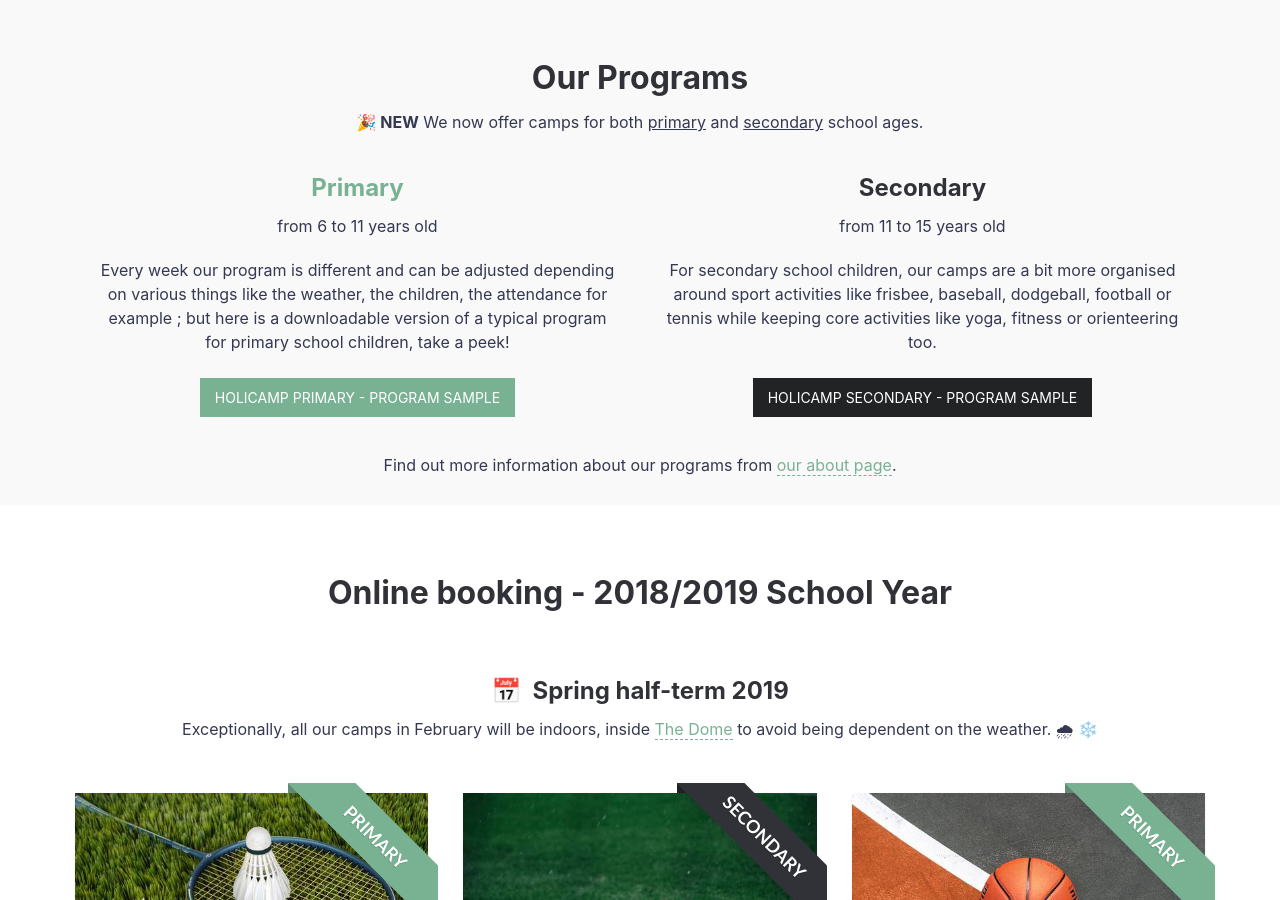
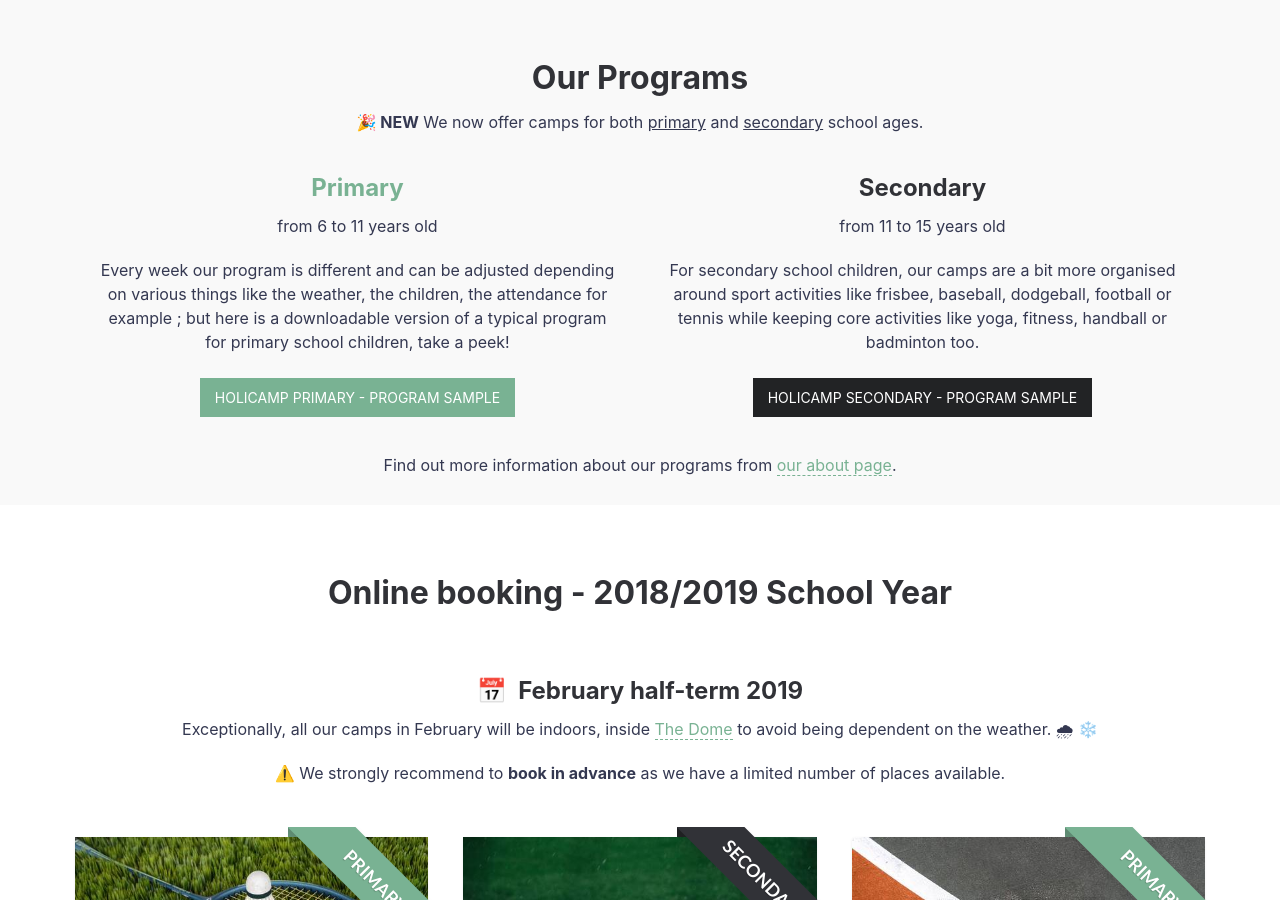
Before and after one commit to holicamp/holicamp.github.io, a Jekyll site: the page built from index.md, in a window 1280 px wide and 900 px high, scrolled down 1000 px. Built offline with Jekyll 4.4.1, drawn with Linux system fonts in a browser that asks for light colours; nearby versions of some CDN libraries; comment, search, counter and statistics services are not loaded.

Commit message:
Copy changes

```diff
--- a/_layouts/default.html
+++ b/_layouts/default.html
@@ -68,7 +68,7 @@ layout: compress
                             <h2>Secondary</h2>
                             <p>from 11 to 15 years old</p>
                             <p>
-                                For secondary school children, our camps are a bit more organised around sport activities like frisbee, baseball, dodgeball, football or tennis while keeping core activities like yoga, fitness or orienteering too.<br />
+                                For secondary school children, our camps are a bit more organised around sport activities like frisbee, baseball, dodgeball, football or tennis while keeping core activities like yoga, fitness, handball or badminton too.<br />
                                 <br />
                                 <a href="https://goo.gl/fVgwLX" class="btn btn-small" target="_blank">Holicamp Secondary - Program Sample</a>
                             </p>
@@ -83,9 +83,12 @@ layout: compress
             <section>
                 <div class="container">
                     <h1 id="booking" class="post-list-header">Online booking - 2018/2019 School Year</h1>
-                    <h2 class="post-list-header">📅&nbsp;&nbsp;Spring half-term 2019</h2>
+                    <h2 class="post-list-header">📅&nbsp;&nbsp;February half-term 2019</h2>
                     <p class="center">
                         Exceptionally, all our camps in February will be indoors, inside <a href="{{ '/about#the-dome' | relative_url }}">The Dome</a> to avoid being dependent on the weather. 🌧 ❄️
+                    </p>
+                    <p class="center">
+                        ⚠️ We strongly recommend to <strong>book in advance</strong> as we have a limited number of places available.
                     </p>
                     <div class="post-list">
                         {% for post in site.categories.spring_ht_2019 %}
```
